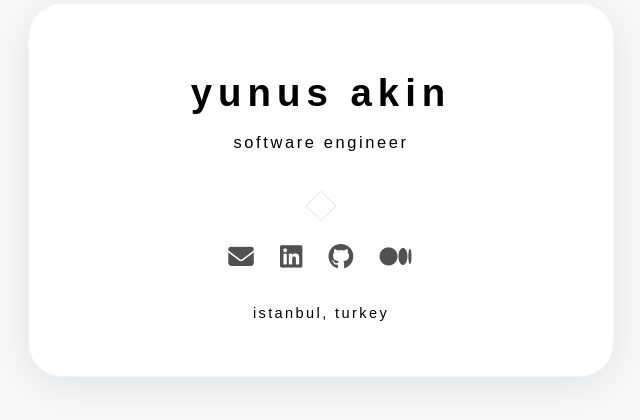
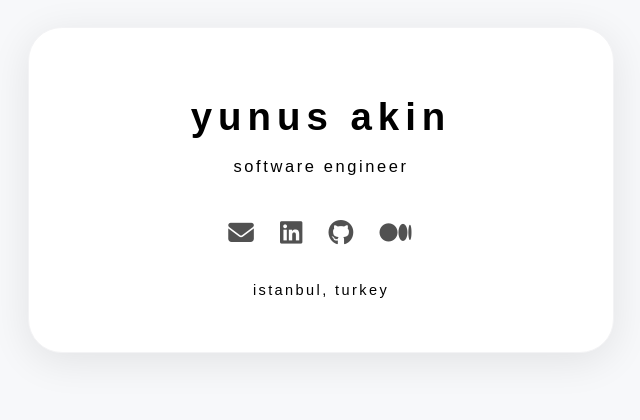
Before and after one commit to yunusakin/yunusakin.github.io, a plain HTML site: page index.html in a window 1280 px wide. Shown: the part 210-630 px from the top of the page, without its empty margins (319-959 px from the left). Drawn offline with Linux system fonts and the light colour scheme; files whose address does not match are found by name.

Commit message:
Update index.html

```diff
--- a/index.html
+++ b/index.html
@@ -69,15 +69,6 @@
       margin-bottom: 2.7rem;
       font-family: 'TrixieCyrPlain', 'Montserrat', Arial, sans-serif;
     }
-    .diamond {
-      margin: 2.1rem auto 1.6rem auto;
-      width: 20px;
-      height: 20px;
-      border: 1.5px solid #e0e0e0;
-      transform: rotate(45deg);
-      background: #fff;
-      opacity: 0.8;
-    }
     .links {
       margin: 0 0 2.1rem 0;
       display: flex;
@@ -114,7 +105,6 @@
   <div class="center-card">
     <div class="bigname">yunus akin</div>
     <div class="subtitle">software engineer</div>
-    <div class="diamond"></div>
     <div class="links">
       <a href="mailto:info.yunus.akin@gmail.com" title="Email"><i class="fas fa-envelope"></i></a>
       <a href="https://linkedin.com/in/yunusakinn" target="_blank" title="LinkedIn"><i class="fab fa-linkedin"></i></a>
```
